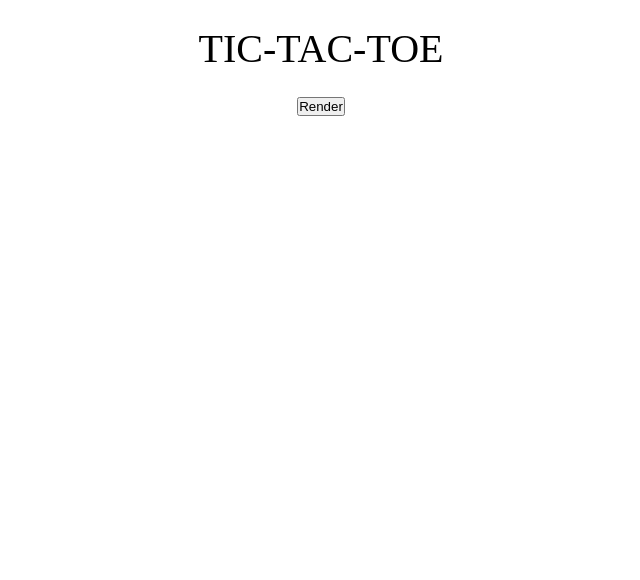
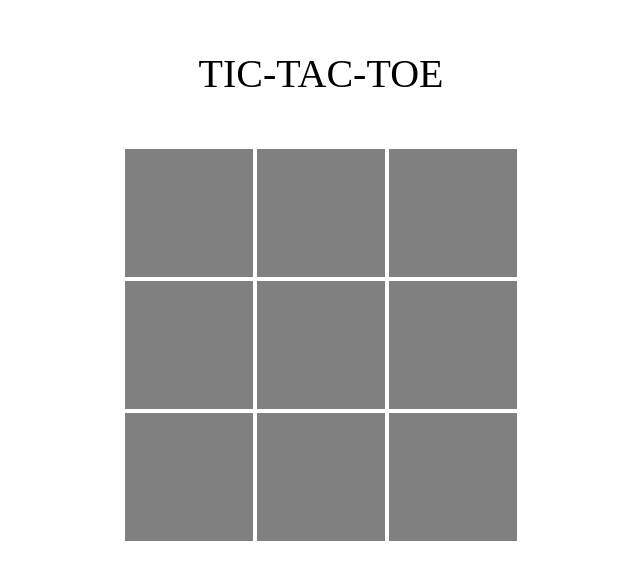
Before and after one commit to hrvojekajba/top-tictactoe, a plain HTML site: page index.html in a window 1280 px wide. Shown: the whole page, without its empty margins (319-959 px from the left). Drawn offline with Linux system fonts and the light colour scheme.

Commit message:
Fixed up cell rendering

```diff
--- a/app.js
+++ b/app.js
@@ -1,23 +1,32 @@
+let gameFinished = false;
+
 const gameboardDiv = document.querySelector(".gameboard-div");
-const renderButton = document.getElementById("render-button");
 
 const gameboard = (() => {
     let cells = ["", "", "", "", "", "", "", "", ""];
 
-    const renderCells = () => {
+    function renderCells() {
         gameboardDiv.innerHTML = ``;
         cells.forEach((cell, index) => {
             let cellDiv = document.createElement("div");
             cellDiv.className = "cell-div";
-            cellDiv.id = index;
+            cellDiv.dataset.id = index;
             cellDiv.innerHTML = cell;
             gameboardDiv.appendChild(cellDiv);
         });
-    };
+    }
 
-    return { cells, renderCells };
+    function handleClick(targetDiv, sign) {
+        cells[targetDiv.dataset.id] = sign;
+        renderCells();
+    }
+
+    return { cells, renderCells, handleClick };
 })();
 
-renderButton.addEventListener("click", () => {
-    gameboard.renderCells();
+gameboard.renderCells();
+
+gameboardDiv.addEventListener("click", (e) => {
+    e.preventDefault();
+    gameboard.handleClick(e.target, "x");
 });
--- a/index.html
+++ b/index.html
@@ -8,9 +8,7 @@
     </head>
     <body>
         <div class="header-div">TIC-TAC-TOE</div>
-        <div class="gameboard-div">
-            <button id="render-button">Render</button>
-        </div>
+        <div class="gameboard-div"></div>
         <script src="app.js"></script>
     </body>
 </html>
--- a/style.css
+++ b/style.css
@@ -5,18 +5,28 @@
 
 .header-div {
     font-size: 40px;
-    margin: 25px;
+    margin: 50px;
     text-align: center;
 }
 
 .gameboard-div {
     display: flex;
+    flex-direction: row;
+    flex-wrap: wrap;
     align-items: center;
     justify-content: center;
+    margin-left: 34vw;
+    margin-right: 34vw;
 }
 
 .cell-div {
-    width: 200px;
-    height: 200px;
-    border: 2px hotpink;
+    width: 10vw;
+    height: 10vw;
+    background-color: gray;
+    color: white;
+    border: 2px solid white;
+    display: flex;
+    align-items: center;
+    justify-content: center;
+    font-size: 50px;
 }
```
